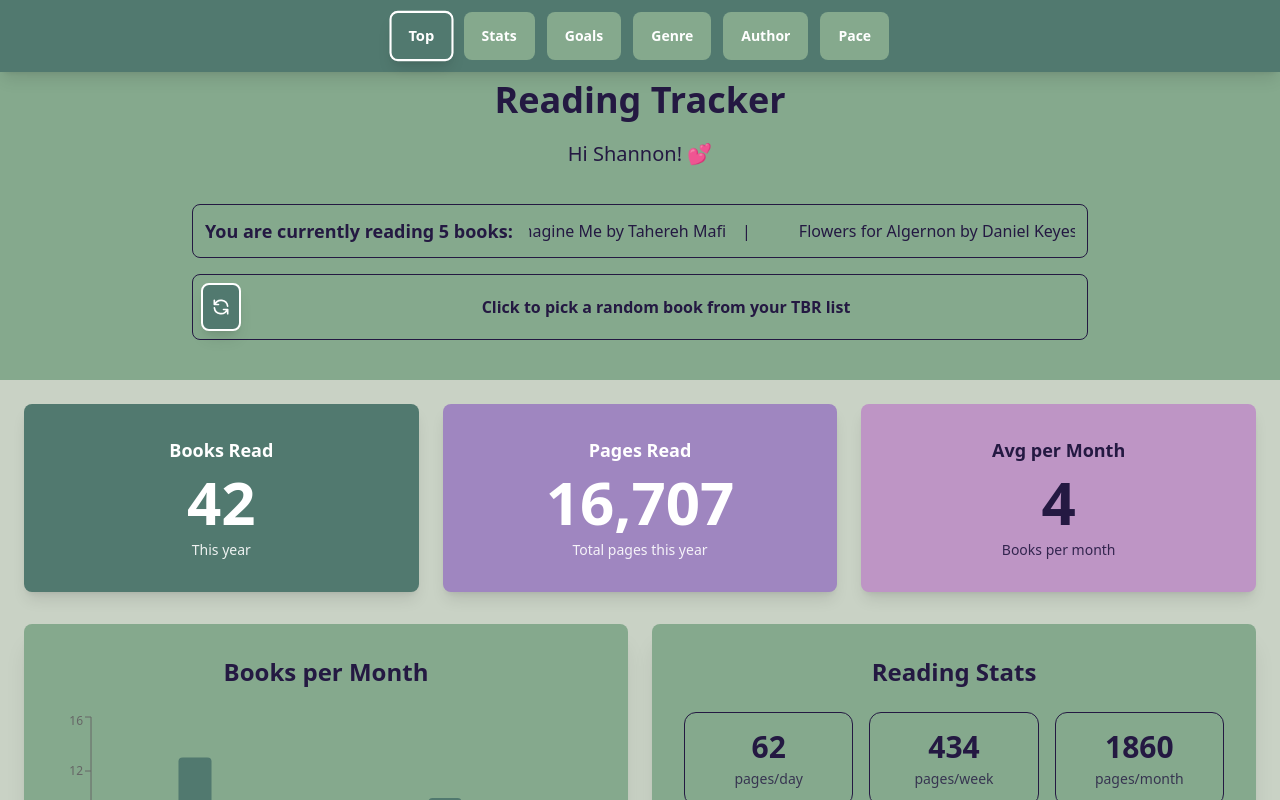
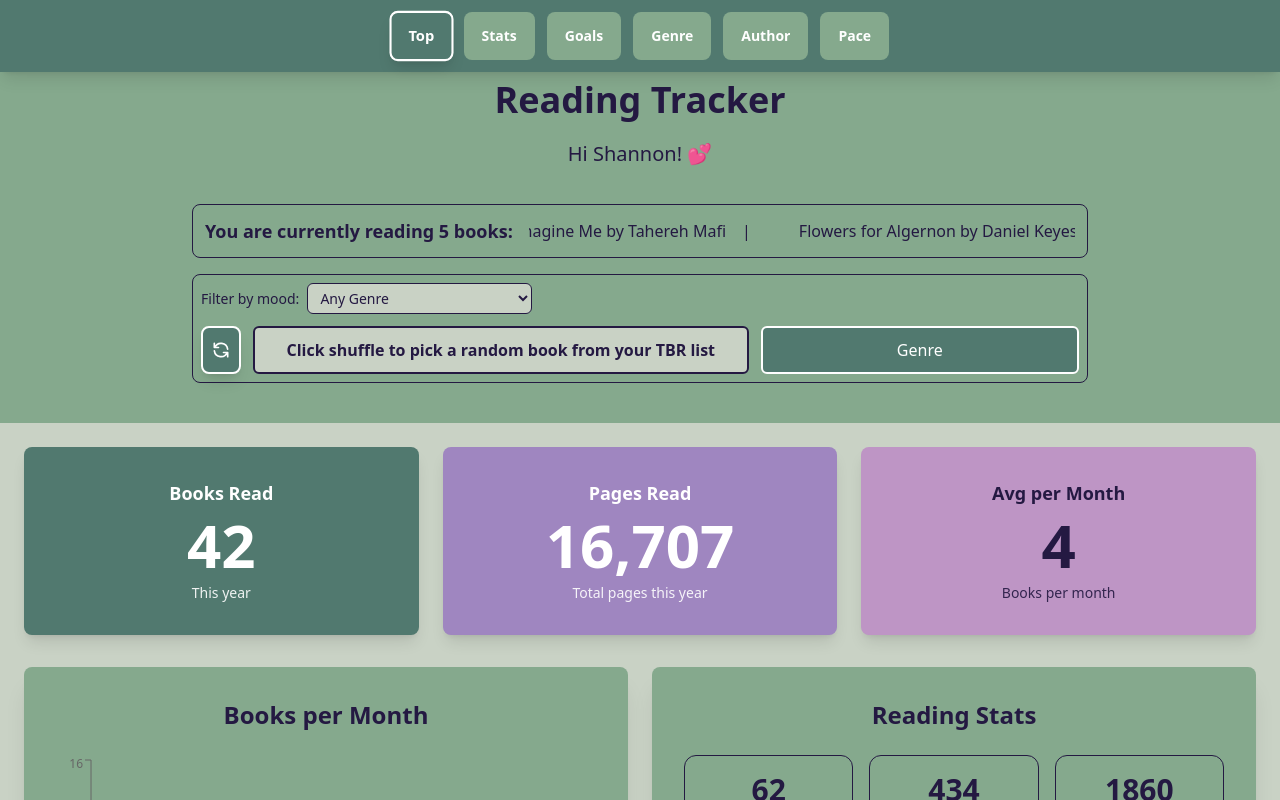
Before and after one commit to najaad/florilegium, a Next.js app: page / in a window 1280 px wide. Shown: the top 800 px of the page. Built offline with nearby package versions, Linux system fonts and the light colour scheme.

Commit message:
Update page.tsx

```diff
--- a/src/app/page.tsx
+++ b/src/app/page.tsx
@@ -1009,7 +1009,12 @@ function AnnualReadingForecast({ data }: { data: Overview | null }) {
 function TBRRandomizer({ tbrList }: { tbrList: { title: string; author: string; genre: string }[] }) {
   const [selectedBook, setSelectedBook] = useState<{ title: string; author: string; genre: string } | null>(null);
   const [isSpinning, setIsSpinning] = useState(false);
+  const [selectedGenre, setSelectedGenre] = useState<string>('Any Genre');
 
+  // Get unique genres from TBR list
+  const uniqueGenres = ['Any Genre', ...Array.from(new Set(tbrList.map(book => book.genre).filter(genre => genre && genre !== 'Unknown')))];
+
+  // Function to pick a random book filtered by genre
   const pickRandomBook = (event: React.MouseEvent<HTMLButtonElement>) => {
     if (tbrList.length === 0) return;
 
@@ -1020,25 +1025,59 @@ function TBRRandomizer({ tbrList }: { tbrList: { title: string; author: string;
 
     // Add a small delay for the spinning effect
     setTimeout(() => {
-      const randomIndex = Math.floor(Math.random() * tbrList.length);
-      setSelectedBook(tbrList[randomIndex]);
+      // Explicitly handle "Any Genre" default case for immediate shuffle capability
+      const booksToChooseFrom = selectedGenre === 'Any Genre'
+        ? tbrList  // Default: consider all books for randomization
+        : tbrList.filter(book => book.genre === selectedGenre);
+
+      if (booksToChooseFrom.length > 0) {
+        const randomIndex = Math.floor(Math.random() * booksToChooseFrom.length);
+        setSelectedBook(booksToChooseFrom[randomIndex]);
+      } else {
+        // No books found for this genre, fall back to any book
+        setSelectedBook(tbrList[Math.floor(Math.random() * tbrList.length)]);
+      }
+
       setIsSpinning(false);
     }, 500);
   };
 
+  // Show message if no books in TBR list
+  if (tbrList.length === 0) {
     return (
       <div className="bg-primary/10 border border-secondary/20 rounded-lg p-1 md:p-2 mt-4">
+        <div className="p-4 text-center text-base-content/60 font-bold">
+          No books in TBR list
+        </div>
+      </div>
+    );
+  }
+
+  return (
+    <div className="bg-primary/10 border border-secondary/20 rounded-lg p-1 md:p-2 mt-4">
+      <div className="space-y-3">
+        {/* Genre Filter Row */}
+        <div className="flex items-center gap-2">
+          <div className="text-sm font-medium text-base-content">Filter by mood:</div>
+          <select
+            value={selectedGenre}
+            onChange={(e) => setSelectedGenre(e.target.value)}
+            className="bg-base-100 border border-base-300 rounded-md px-2 py-1 text-sm focus:outline-none focus:ring-2 focus:ring-primary/20"
+          >
+            {uniqueGenres.map(genre => (
+              <option key={genre} value={genre}>{genre}</option>
+            ))}
+          </select>
+        </div>
+
+        {/* Main Shuffle Row */}
         <div className="flex items-center gap-2 md:gap-3">
           {/* Random Button - Icon Only */}
           <button
             onClick={pickRandomBook}
-          disabled={tbrList.length === 0}
             className={`
               relative p-2 md:p-2 rounded-lg transition-all duration-200 transform flex-shrink-0 flex items-center justify-center min-h-[5rem] md:min-h-[3rem]
-            ${tbrList.length === 0
-              ? 'bg-gray-300 text-gray-500 cursor-not-allowed border-2 border-gray-400'
-              : 'bg-primary text-secondary-content hover:bg-secondary/80 hover:scale-105 active:scale-95 shadow-lg border-2 border-secondary/30 focus:border-secondary/50'
-            }
+              bg-primary text-secondary-content hover:bg-secondary/80 hover:scale-105 active:scale-95 shadow-lg border-2 border-secondary/30 focus:border-secondary/50
               focus:outline-none focus:ring-2 focus:ring-secondary/20
             `}
           >
@@ -1058,27 +1097,31 @@ function TBRRandomizer({ tbrList }: { tbrList: { title: string; author: string;
           </button>
 
           {/* Selected Book Display */}
-        {selectedBook ? (
           <div className="flex-1 flex flex-col md:flex-row items-stretch md:items-center gap-2 md:gap-3">
             {/* Book Info Box */}
             <div className="bg-base-100 border-2 border-base-300 rounded-md px-2 md:px-3 flex-1 md:flex-2 md:min-w-0 md:max-w-[60%] flex items-center justify-center min-h-[2.5rem] md:min-h-[3rem]">
-              <div className={`text-base-content text-center ${selectedBook.title.length > 30 ? 'text-xs md:text-sm' : 'text-sm md:text-base'}`}>
+              <div className="text-base-content text-center">
+                {selectedBook ? (
+                  <div className={`text-sm md:text-base ${selectedBook.title.length > 30 ? 'text-xs md:text-sm' : 'text-sm md:text-base'}`}>
                     <span className="font-semibold">{selectedBook.title}</span> by <span className="font-medium">{selectedBook.author}</span>
                   </div>
-            </div>
-            {/* Genre Badge */}
-            <div className="bg-primary text-primary-content border-2 border-base-300 rounded-md px-3 md:px-4 flex-shrink-0 md:flex-1 flex items-center justify-center min-h-[2.5rem] md:min-h-[3rem]">
-              <div className="text-sm md:text-base font-medium text-center">
-                {selectedBook.genre}
-              </div>
-            </div>
-          </div>
                 ) : (
-          <div className="flex-1 text-sm md:text-base text-base-content/60 font-bold">
-            {tbrList.length === 0 ? 'No books in TBR list' : 'Click to pick a random book from your TBR list'}
+                  <div className="text-sm md:text-base text-base-content/60 font-bold">
+                    Click shuffle to pick a random book from your TBR list
                   </div>
                 )}
               </div>
             </div>
+
+            {/* Genre Badge */}
+            <div className="bg-primary text-primary-content border-2 border-base-300 rounded-md px-3 md:px-4 flex-shrink-0 md:flex-1 flex items-center justify-center min-h-[2.5rem] md:min-h-[3rem]">
+              <div className="text-sm md:text-base font-medium text-center">
+                {selectedBook ? selectedBook.genre : 'Genre'}
+              </div>
+            </div>
+          </div>
+        </div>
+      </div>
+    </div>
   );
 }
```
Lines whose indentation alone changed are shown as unchanged.
